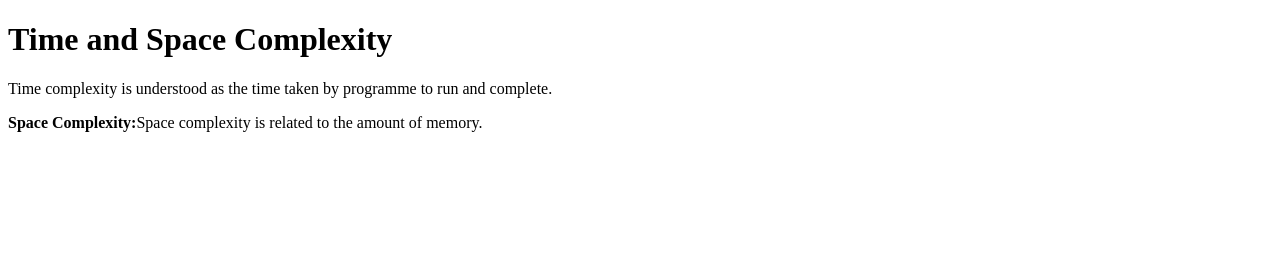
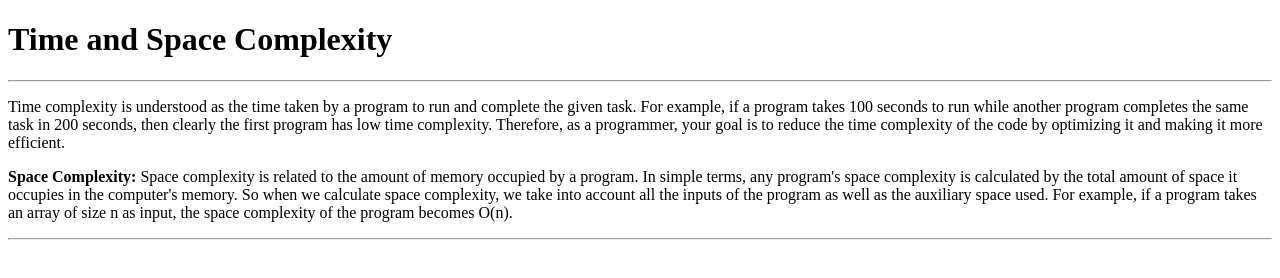
Before and after one commit to acciojob/time-and-space-complexity-tejbari5, a website: page main.html in a window 1280 px wide. Drawn offline with Linux system fonts and the light colour scheme.

Commit message:
created a submission

```diff
--- a/main.html
+++ b/main.html
@@ -1,19 +1,14 @@
 <!DOCTYPE html>
-
 <html>
-
 <head>
 	<link rel="stylesheet" href="styles.css">
 </head>
-
 <body>
 	<h1>Time and Space Complexity</h1>
-<p>Time complexity is understood as the time taken by programme to run and complete.
-	</p><b>Space Complexity:</b>Space complexity is related to the amount of memory.
-
-	<script type="text/javascript" src="./script.js">
-</script>
-
+	<hr>
+	<p>Time complexity is understood as the time taken by a program to run and complete the given task. For example, if a program takes 100 seconds to run while another program completes the same task in 200 seconds, then clearly the first program has low time complexity. Therefore, as a programmer, your goal is to reduce the time complexity of the code by optimizing it and making it more efficient.</p>
+	<p><b>Space Complexity:</b> Space complexity is related to the amount of memory occupied by a program. In simple terms, any program's space complexity is calculated by the total amount of space it occupies in the computer's memory. So when we calculate space complexity, we take into account all the inputs of the program as well as the auxiliary space used. For example, if a program takes an array of size n as input, the space complexity of the program becomes O(n).</p>
+	<hr>
+	<script type="text/javascript" src="./script.js"></script>
 </body>
-
 </html>
```
